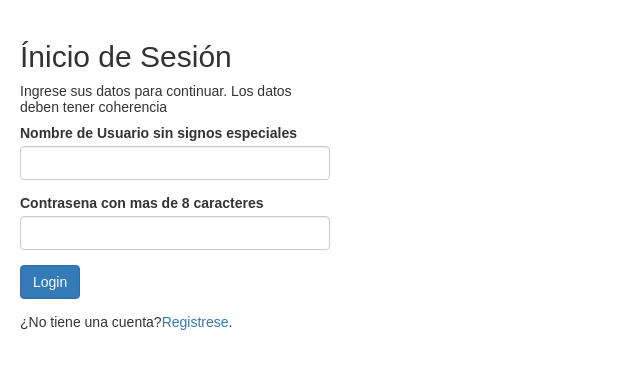
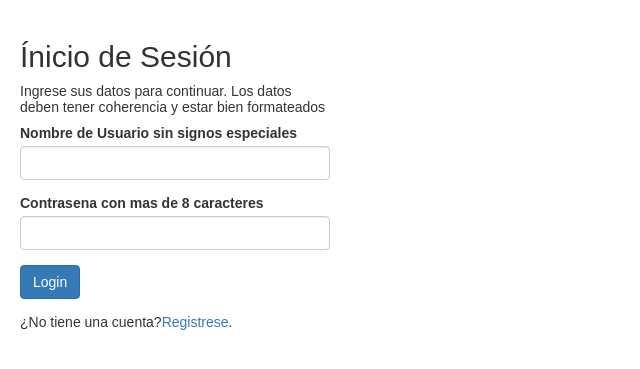
Before and after one commit to AlpacaRobotics/UREE, a PHP site: page /login.php in a window 1280 px wide. Shown: the top 369 px of the page, without its empty margins (0-640 px from the left). Run offline with PHP 8.4, Linux system fonts and the light colour scheme.

Commit message:
Agregue cambio en login

```diff
--- a/login.php
+++ b/login.php
@@ -102,7 +102,7 @@ if($_SERVER["REQUEST_METHOD"] == "POST"){
 <body>
     <div class="wrapper">
         <h2>Ínicio de Sesión</h2>
-        <p>Ingrese sus datos para continuar. Los datos deben tener coherencia</p>
+        <p>Ingrese sus datos para continuar. Los datos deben tener coherencia y estar bien formateados</p>
         <form action="<?php echo htmlspecialchars($_SERVER["PHP_SELF"]); ?>" method="post">
             <div class="form-group <?php echo (!empty($username_err)) ? 'has-error' : ''; ?>">
                 <label>Nombre de Usuario sin signos especiales</label>
```
